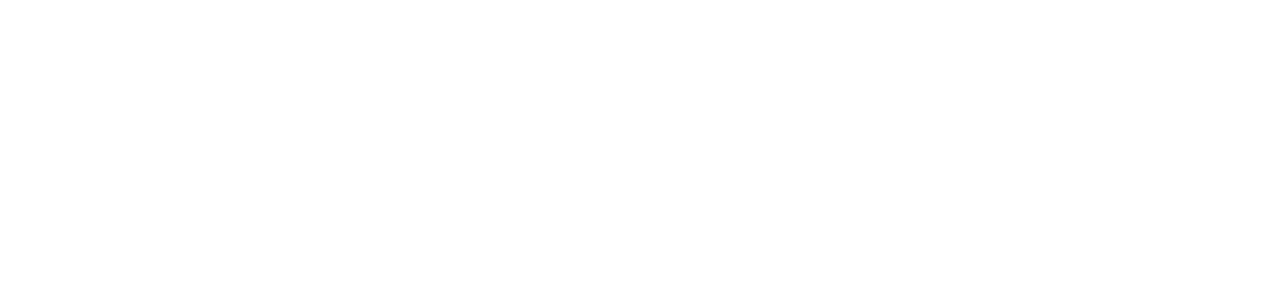
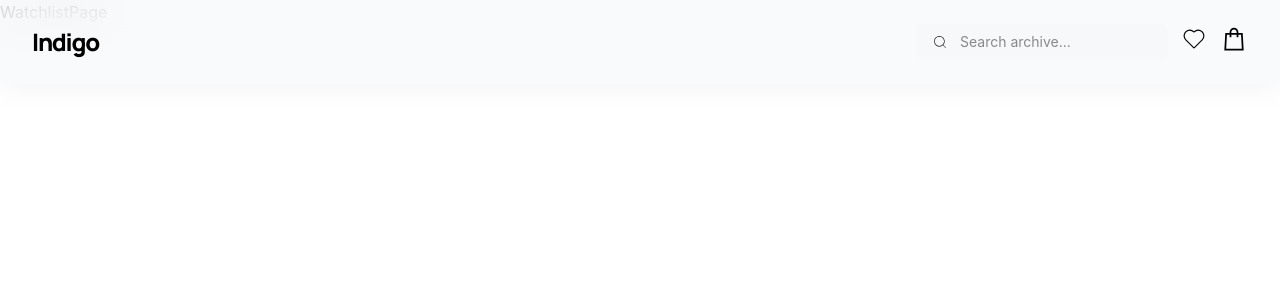
Before and after one commit to jlsutpi-coding/Ecommerce, a React (Vite) app: page /watchlist in a window 1280 px wide. Before the commit this address had no page. Shown: the top 300 px of the page. Built offline with nearby package versions, Linux system fonts and the light colour scheme.

Commit message:
implement function of addToWatchlistBtn and addToWatchlist reducer

```diff
--- a/src/App.jsx
+++ b/src/App.jsx
@@ -1,9 +1,10 @@
-import React from "react";
 import { Route, Routes } from "react-router";
+
 import Layout from "./layout/Layout";
 import HomePage from "./pages/Home/HomePage";
 import ProductPage from "./pages/Product/ProductPage";
 import CartPage from "./pages/cart/CartPage";
+import WatchlistPage from "./pages/WatchlistPage";
 
 const App = () => {
   return (
@@ -12,6 +13,7 @@ const App = () => {
         <Route path="/" element={<HomePage />} />
         <Route path="/products/:productId" element={<ProductPage />} />
         <Route path="/cart" element={<CartPage />} />
+        <Route path="/watchlist" element={<WatchlistPage />} />
       </Route>
     </Routes>
   );
--- a/src/components/Header.jsx
+++ b/src/components/Header.jsx
@@ -1,14 +1,19 @@
+import { useState } from "react";
+
 import { Link } from "react-router";
 
+import { useDispatch, useSelector } from "react-redux";
+
 import { LiaShoppingBagSolid } from "react-icons/lia";
-import { useDispatch, useSelector } from "react-redux";
-import { CiSearch } from "react-icons/ci";
-import { useState } from "react";
+import { CiHeart, CiSearch } from "react-icons/ci";
+
 import { searchFromCart } from "../features/productSlice";
+import HeaderIconButton from "./HeaderIconButton";
 
 const Header = () => {
   const [inputValue, setInputValue] = useState("");
   const { cartItems } = useSelector((state) => state.carts);
+  const { watchlistItems } = useSelector((state) => state.watchlists);
   const dispatch = useDispatch();
   return (
     <nav className=" px-8 fixed top-0 w-full z-50 bg-[#f8f9fa]/80  backdrop-blur-xl shadow-[0_4px_30px_rgba(0,0,0,0.05)]  h-21   flex justify-between items-center">
@@ -38,16 +43,17 @@ const Header = () => {
             aria-label="Search archive"
           />
         </div>
-        <Link to={"/cart"}>
-          <button className=" cursor-pointer relative">
-            <LiaShoppingBagSolid className="w-7 h-7" />
-            {cartItems.length ? (
-              <span className=" text-white text-[10px]  bg-primary rounded-full h-4 w-4 absolute top-0 r-0">
-                {cartItems.length}
-              </span>
-            ) : null}
-          </button>
-        </Link>
+
+        <HeaderIconButton
+          icon={<CiHeart className="w-7 h-7" />}
+          cartItems={watchlistItems}
+          link={"/watchlist"}
+        />
+        <HeaderIconButton
+          icon={<LiaShoppingBagSolid className="w-7 h-7" />}
+          cartItems={cartItems}
+          link={"/cart"}
+        />
       </div>
     </nav>
   );
--- /dev/null
+++ b/src/components/HeaderIconButton.jsx
@@ -0,0 +1,18 @@
+import { Link } from "react-router";
+
+const HeaderIconButton = ({ link, icon, cartItems }) => {
+  return (
+    <Link to={link}>
+      <button className=" cursor-pointer relative">
+        {icon}
+        {cartItems.length ? (
+          <span className=" text-white text-[10px]  bg-primary rounded-full h-4 w-4 absolute top-0 r-0">
+            {cartItems.length}
+          </span>
+        ) : null}
+      </button>
+    </Link>
+  );
+};
+
+export default HeaderIconButton;
--- a/src/features/watchlistSlice.js
+++ b/src/features/watchlistSlice.js
@@ -1,7 +1,7 @@
 import { createSlice } from "@reduxjs/toolkit";
 
 const initialState = {
-  cartItems: [],
+  watchlistItems: [],
   isError: null,
   isLoading: false,
 };
@@ -9,7 +9,14 @@ const initialState = {
 const watchlistSlice = createSlice({
   name: "watchlist",
   initialState,
-  reducers: {},
+  reducers: {
+    addToWatchlist: (state, { payload }) => {
+      if (!state.watchlistItems.some((item) => item.id === payload.id)) {
+        state.watchlistItems.push(payload);
+      }
+    },
+  },
 });
 
 export default watchlistSlice.reducer;
+export const { addToWatchlist } = watchlistSlice.actions;
--- a/src/pages/Product/ProductActions.jsx
+++ b/src/pages/Product/ProductActions.jsx
@@ -1,9 +1,10 @@
-import { useDispatch } from "react-redux";
+import { useDispatch, useSelector } from "react-redux";
 
 import { CiHeart } from "react-icons/ci";
 
 import BtnPrimary from "../../components/BtnPrimary";
 import { addToCart } from "../../features/cartSlice";
+import { addToWatchlist } from "../../features/watchlistSlice";
 
 const ProductActions = ({ product }) => {
   const dispatch = useDispatch();
@@ -12,6 +13,12 @@ const ProductActions = ({ product }) => {
     dispatch(addToCart(product));
   };
 
+  const onAddToWatchlistClick = (product) => {
+    dispatch(addToWatchlist(product));
+  };
+
+  const { watchlistItems } = useSelector((state) => state.watchlists);
+  console.log(watchlistItems);
   return (
     <div className=" flex flex-col gap-4 ">
       <BtnPrimary
@@ -22,7 +29,10 @@ const ProductActions = ({ product }) => {
       >
         Add To Cart
       </BtnPrimary>
-      <button className=" hover:bg-[#f3f4f5] transition-colors duration-200 flex items-center justify-center border-[#C5C5D4]/20 border font-manrope gap-3 w-full  py-5  leading-7 tracking-[0.45px] rounded-lg   font-bold text-[18px] ">
+      <button
+        onClick={() => onAddToWatchlistClick(product)}
+        className=" hover:bg-[#f3f4f5] transition-colors duration-200 flex items-center justify-center border-[#C5C5D4]/20 border font-manrope gap-3 w-full  py-5  leading-7 tracking-[0.45px] rounded-lg   font-bold text-[18px] "
+      >
         <CiHeart className=" w-5  text-[#191C1D]" />
         <span className="font-bold text-[18px] text-[#191C1D] leading-7">
           Wishlist
--- /dev/null
+++ b/src/pages/WatchlistPage.jsx
@@ -0,0 +1,7 @@
+import React from "react";
+
+const WatchlistPage = () => {
+  return <div>WatchlistPage</div>;
+};
+
+export default WatchlistPage;
```
